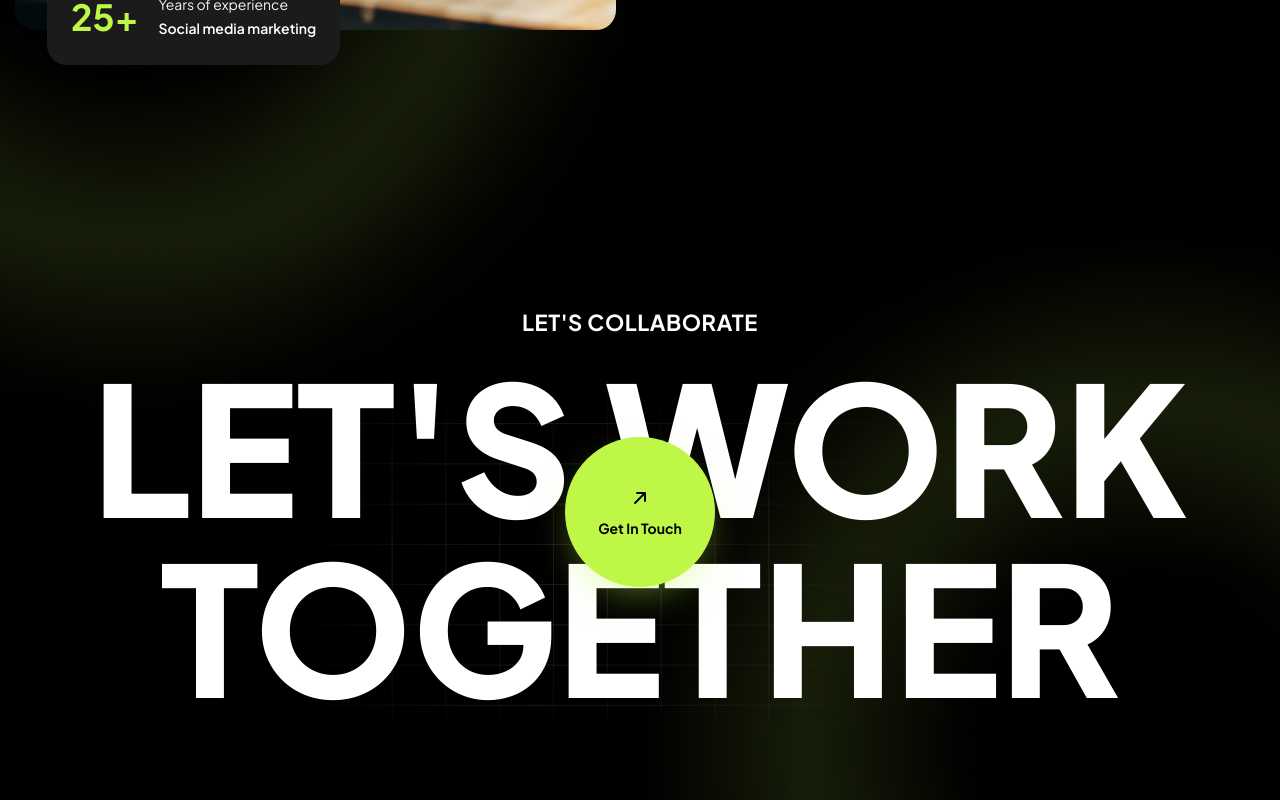
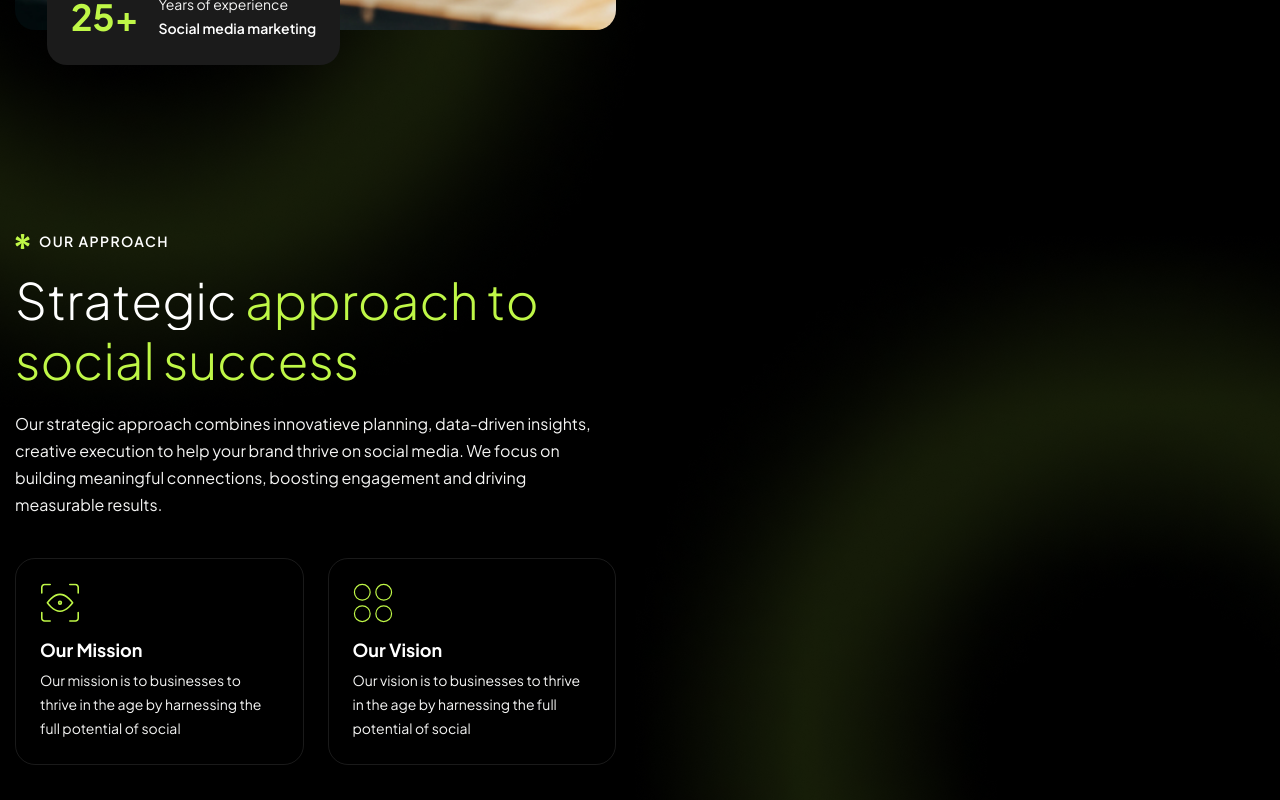
Before and after one commit to Jisap/vite-truesocial2, a React (Vite) app: page /about in a window 1280 px wide. Shown: the part 1480-2280 px from the top of the page. Built offline with nearby package versions, Linux system fonts and the light colour scheme.

Commit message:
feat: create About page and add OurApproach section component

```diff
--- a/src/components/sections/about/OurApproach.jsx
+++ b/src/components/sections/about/OurApproach.jsx
@@ -0,0 +1,48 @@
+import Reveal from "../../ui/Reveal"
+import RevealImage from "../../ui/RevealImage"
+import SectionTitle from "../../ui/SectionTitle"
+import { approachItems } from "@/data/approach"
+
+
+
+
+const OurApproach = () => {
+  return (
+    <>
+      <section className="py-20 lg:py-[100px]">
+        <div className="container-custom">
+          <div className="grid items-center gap-12 lg:grid-cols-2">
+            <div>
+              <SectionTitle
+                eyebrown="our approach"
+                title="Strategic"
+                accent="approach to social success"
+                description="Our strategic approach combines innovatieve planning, data-driven insights, creative execution
+                to help your brand thrive on social media. We focus on building meaningful connections, boosting engagement
+                and driving measurable results."
+              />
+
+              <div className="grid gap-6 sm:grid-cols-2">
+                {approachItems.map((item, i) => (
+                  <Reveal key={item.title} delay={0.4 + i * 0.2} className="rounded-[20px] border border-divider p-6">
+                    <img src={item.icon} alt="" className="mb-4 h-10 w-10" />
+
+                    <h3 className="mb-2 text-lg font-bold text-primary capitalize">
+                      {item.title}
+                    </h3>
+
+                    <p className="mb-0 text-sm">
+                      {item.excerpt}
+                    </p>
+                  </Reveal>
+                ))}
+              </div>
+            </div>
+          </div>
+        </div>
+      </section>
+    </>
+  )
+}
+
+export default OurApproach
--- a/src/pages/About.jsx
+++ b/src/pages/About.jsx
@@ -1,4 +1,5 @@
 
+import OurApproach from "../components/sections/about/OurApproach";
 import AboutUs from "../components/sections/shared/AboutUs";
 import ScrollingTicker from "../components/sections/shared/ScrollingTicker";
 import PageHeader from "../components/ui/PageHeader";
@@ -15,6 +16,8 @@ const About = () => {
       <ScrollingTicker />
 
       <AboutUs />
+
+      <OurApproach />
     </>
   )
 }
```
